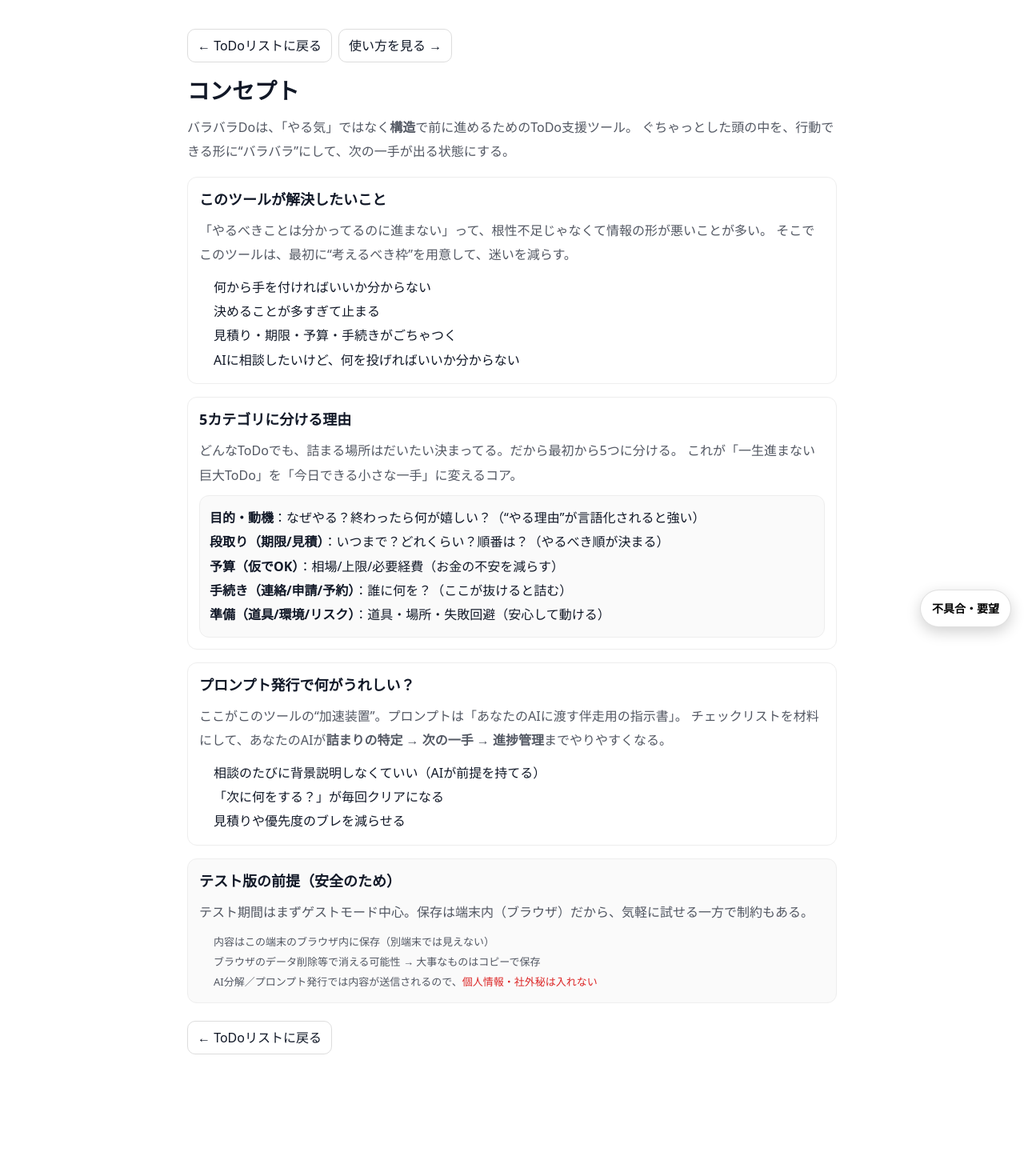
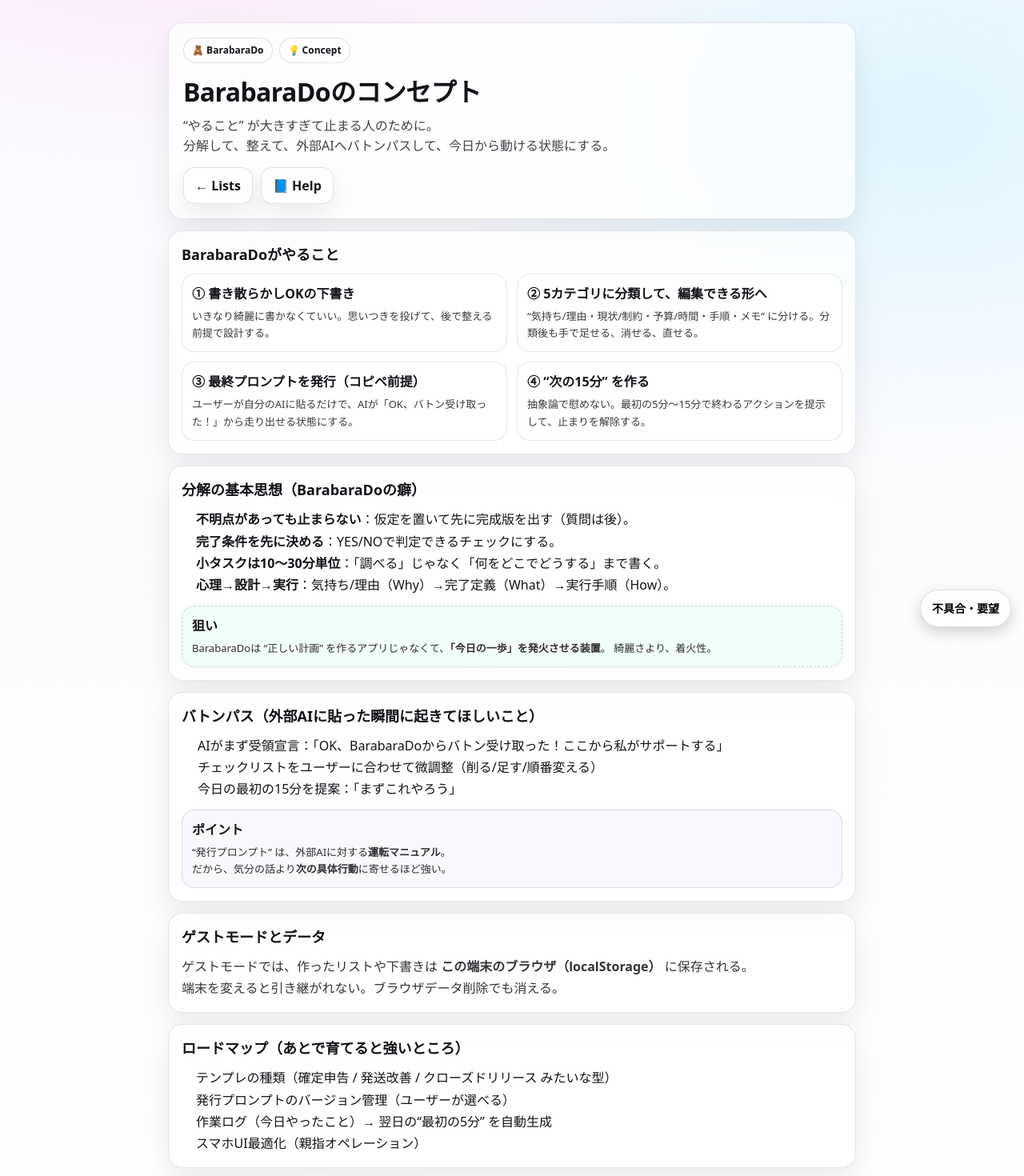
Before and after one commit to momoiropj/barabarado, a Next.js app: page /concept in a window 1280 px wide. Shown: the top 1470 px of the page at 80% size. Before the commit the page ends 1342 px from the top, so only its background shows below. Built offline with nearby package versions, Linux system fonts and the light colour scheme.

Commit message:
Add concept page with CSS module

```diff
--- /dev/null
+++ b/app/concept/page.module.css
@@ -0,0 +1,188 @@
+.main {
+  min-height: 100vh;
+  padding: 28px 18px;
+  background: radial-gradient(1200px 600px at 20% -10%, rgba(255, 210, 245, 0.55), transparent 60%),
+    radial-gradient(1000px 700px at 90% 10%, rgba(200, 240, 255, 0.55), transparent 60%),
+    linear-gradient(180deg, rgba(250, 250, 255, 0.9), rgba(255, 255, 255, 1));
+  color: #141218;
+}
+
+.container {
+  max-width: 860px;
+  margin: 0 auto;
+}
+
+.header {
+  padding: 18px;
+  border: 1px solid rgba(20, 18, 24, 0.1);
+  border-radius: 18px;
+  background: rgba(255, 255, 255, 0.75);
+  box-shadow: 0 18px 40px rgba(19, 17, 23, 0.08);
+  backdrop-filter: blur(10px);
+}
+
+.pills {
+  display: flex;
+  gap: 8px;
+  flex-wrap: wrap;
+}
+
+.pill {
+  padding: 6px 10px;
+  border-radius: 999px;
+  border: 1px solid rgba(20, 18, 24, 0.12);
+  background: rgba(255, 255, 255, 0.7);
+  font-weight: 800;
+  font-size: 12px;
+}
+
+.title {
+  margin: 12px 0 6px 0;
+  font-size: 32px;
+  font-weight: 900;
+  letter-spacing: -0.02em;
+}
+
+.subtitle {
+  margin: 0;
+  opacity: 0.8;
+  line-height: 1.55;
+}
+
+.nav {
+  margin-top: 14px;
+  display: flex;
+  gap: 10px;
+  flex-wrap: wrap;
+}
+
+.navBtn {
+  display: inline-flex;
+  align-items: center;
+  gap: 8px;
+  padding: 10px 14px;
+  border-radius: 14px;
+  border: 1px solid rgba(20, 18, 24, 0.12);
+  background: rgba(255, 255, 255, 0.75);
+  text-decoration: none;
+  color: inherit;
+  font-weight: 900;
+  box-shadow: 0 12px 30px rgba(19, 17, 23, 0.08);
+  transition: transform 120ms ease, box-shadow 120ms ease;
+}
+
+.navBtn:hover {
+  transform: translateY(-1px);
+  box-shadow: 0 18px 40px rgba(19, 17, 23, 0.1);
+}
+
+.card {
+  margin-top: 14px;
+  padding: 16px;
+  border: 1px solid rgba(20, 18, 24, 0.1);
+  border-radius: 18px;
+  background: rgba(255, 255, 255, 0.78);
+  box-shadow: 0 18px 40px rgba(19, 17, 23, 0.08);
+  backdrop-filter: blur(10px);
+}
+
+.h2 {
+  margin: 0 0 10px 0;
+  font-size: 18px;
+  font-weight: 900;
+}
+
+.p {
+  margin: 0;
+  line-height: 1.7;
+  opacity: 0.86;
+}
+
+.ul {
+  margin: 0;
+  padding-left: 18px;
+  line-height: 1.7;
+}
+
+.ol {
+  margin: 0;
+  padding-left: 20px;
+  line-height: 1.7;
+}
+
+.grid2 {
+  margin-top: 10px;
+  display: grid;
+  gap: 12px;
+  grid-template-columns: 1fr;
+}
+
+@media (min-width: 760px) {
+  .grid2 {
+    grid-template-columns: 1fr 1fr;
+  }
+}
+
+.feature {
+  padding: 12px;
+  border-radius: 16px;
+  border: 1px solid rgba(20, 18, 24, 0.1);
+  background: rgba(255, 255, 255, 0.75);
+}
+
+.featureTitle {
+  font-weight: 900;
+  margin-bottom: 6px;
+}
+
+.featureText {
+  margin: 0;
+  opacity: 0.84;
+  line-height: 1.65;
+  font-size: 13px;
+}
+
+.callout {
+  margin-top: 12px;
+  border-radius: 16px;
+  border: 1px dashed rgba(20, 18, 24, 0.18);
+  background: rgba(230, 255, 245, 0.55);
+  padding: 12px;
+}
+
+.calloutTitle {
+  font-weight: 900;
+  margin-bottom: 6px;
+}
+
+.calloutText {
+  opacity: 0.88;
+  line-height: 1.6;
+  font-size: 13px;
+}
+
+.noteBox {
+  margin-top: 12px;
+  border-radius: 16px;
+  border: 1px solid rgba(20, 18, 24, 0.12);
+  background: rgba(245, 245, 255, 0.65);
+  padding: 12px;
+}
+
+.noteTitle {
+  font-weight: 900;
+  margin-bottom: 6px;
+}
+
+.noteText {
+  opacity: 0.88;
+  line-height: 1.6;
+  font-size: 13px;
+}
+
+.footer {
+  margin-top: 14px;
+  display: flex;
+  gap: 10px;
+  flex-wrap: wrap;
+}
--- a/app/concept/page.tsx
+++ b/app/concept/page.tsx
@@ -1,131 +1,141 @@
+import type { Metadata } from "next";
 import Link from "next/link";
+import styles from "./page.module.css";
 
-export const dynamic = "force-dynamic";
+export const metadata: Metadata = {
+  title: "Concept | BarabaraDo",
+};
 
 export default function ConceptPage() {
-  const S = {
-    page: { padding: 24, maxWidth: 860, margin: "0 auto" as const },
-    title: { fontSize: 28, fontWeight: 900, margin: 0 },
-    sub: { marginTop: 10, color: "var(--muted)", lineHeight: 1.9 },
-    card: {
-      marginTop: 16,
-      padding: 14,
-      border: "1px solid var(--border2)",
-      borderRadius: 12,
-      background: "var(--card)",
-    },
-    note: {
-      marginTop: 16,
-      padding: 14,
-      border: "1px solid var(--border2)",
-      borderRadius: 12,
-      background: "var(--card2)",
-    },
-    h2: { margin: 0, fontSize: 18, fontWeight: 900 },
-    h3: { margin: "12px 0 0", fontSize: 15, fontWeight: 800 },
-    ul: { marginTop: 10, paddingLeft: 18, lineHeight: 1.9 },
-    btnLink: {
-      display: "inline-block",
-      border: "1px solid var(--border)",
-      borderRadius: 10,
-      padding: "8px 12px",
-      textDecoration: "none",
-      background: "var(--control-bg)",
-      color: "var(--control-text)",
-    },
-    btnRow: { marginTop: 12, display: "flex", gap: 8, flexWrap: "wrap" as const },
-    danger: { color: "var(--danger)" },
-    quote: {
-      marginTop: 10,
-      padding: 12,
-      border: "1px solid var(--border2)",
-      borderRadius: 12,
-      background: "var(--card2)",
-      lineHeight: 1.9,
-    },
-  };
+  return (
+    <main className={styles.main}>
+      <div className={styles.container}>
+        <header className={styles.header}>
+          <div className={styles.pills}>
+            <span className={styles.pill}>🧸 BarabaraDo</span>
+            <span className={styles.pill}>💡 Concept</span>
+          </div>
 
-  return (
-    <main style={S.page}>
-      {/* 上：導線 */}
-      <div style={S.btnRow}>
-        <Link href="/lists" style={S.btnLink}>
-          ← ToDoリストに戻る
-        </Link>
-        <Link href="/help" style={S.btnLink}>
-          使い方を見る →
-        </Link>
-      </div>
+          <h1 className={styles.title}>BarabaraDoのコンセプト</h1>
+          <p className={styles.subtitle}>
+            “やること” が大きすぎて止まる人のために。<br />
+            分解して、整えて、外部AIへバトンパスして、今日から動ける状態にする。
+          </p>
 
-      <h1 style={{ ...S.title, marginTop: 14 }}>コンセプト</h1>
-      <p style={S.sub}>
-        バラバラDoは、「やる気」ではなく<b>構造</b>で前に進めるためのToDo支援ツール。
-        ぐちゃっとした頭の中を、行動できる形に“バラバラ”にして、次の一手が出る状態にする。
-      </p>
+          <nav className={styles.nav}>
+            <Link className={styles.navBtn} href="/lists">
+              ← Lists
+            </Link>
+            <Link className={styles.navBtn} href="/help">
+              📘 Help
+            </Link>
+          </nav>
+        </header>
 
-      <section style={S.card}>
-        <h2 style={S.h2}>このツールが解決したいこと</h2>
-        <p style={S.sub}>
-          「やるべきことは分かってるのに進まない」って、根性不足じゃなくて情報の形が悪いことが多い。
-          そこでこのツールは、最初に“考えるべき枠”を用意して、迷いを減らす。
-        </p>
-        <ul style={S.ul}>
-          <li>何から手を付ければいいか分からない</li>
-          <li>決めることが多すぎて止まる</li>
-          <li>見積り・期限・予算・手続きがごちゃつく</li>
-          <li>AIに相談したいけど、何を投げればいいか分からない</li>
-        </ul>
-      </section>
+        <section className={styles.card}>
+          <h2 className={styles.h2}>BarabaraDoがやること</h2>
+          <div className={styles.grid2}>
+            <div className={styles.feature}>
+              <div className={styles.featureTitle}>① 書き散らかしOKの下書き</div>
+              <p className={styles.featureText}>
+                いきなり綺麗に書かなくていい。思いつきを投げて、後で整える前提で設計する。
+              </p>
+            </div>
 
-      <section style={S.card}>
-        <h2 style={S.h2}>5カテゴリに分ける理由</h2>
-        <p style={S.sub}>
-          どんなToDoでも、詰まる場所はだいたい決まってる。だから最初から5つに分ける。
-          これが「一生進まない巨大ToDo」を「今日できる小さな一手」に変えるコア。
-        </p>
+            <div className={styles.feature}>
+              <div className={styles.featureTitle}>② 5カテゴリに分類して、編集できる形へ</div>
+              <p className={styles.featureText}>
+                “気持ち/理由・現状/制約・予算/時間・手順・メモ” に分ける。分類後も手で足せる、消せる、直せる。
+              </p>
+            </div>
 
-        <div style={S.quote}>
-          <b>目的・動機</b>：なぜやる？終わったら何が嬉しい？（“やる理由”が言語化されると強い）<br />
-          <b>段取り（期限/見積）</b>：いつまで？どれくらい？順番は？（やるべき順が決まる）<br />
-          <b>予算（仮でOK）</b>：相場/上限/必要経費（お金の不安を減らす）<br />
-          <b>手続き（連絡/申請/予約）</b>：誰に何を？（ここが抜けると詰む）<br />
-          <b>準備（道具/環境/リスク）</b>：道具・場所・失敗回避（安心して動ける）
-        </div>
-      </section>
+            <div className={styles.feature}>
+              <div className={styles.featureTitle}>③ 最終プロンプトを発行（コピペ前提）</div>
+              <p className={styles.featureText}>
+                ユーザーが自分のAIに貼るだけで、AIが「OK、バトン受け取った！」から走り出せる状態にする。
+              </p>
+            </div>
 
-      <section style={S.card}>
-        <h2 style={S.h2}>プロンプト発行で何がうれしい？</h2>
-        <p style={S.sub}>
-          ここがこのツールの“加速装置”。プロンプトは「あなたのAIに渡す伴走用の指示書」。
-          チェックリストを材料にして、あなたのAIが<b>詰まりの特定 → 次の一手 → 進捗管理</b>までやりやすくなる。
-        </p>
-        <ul style={S.ul}>
-          <li>相談のたびに背景説明しなくていい（AIが前提を持てる）</li>
-          <li>「次に何をする？」が毎回クリアになる</li>
-          <li>見積りや優先度のブレを減らせる</li>
-        </ul>
-      </section>
+            <div className={styles.feature}>
+              <div className={styles.featureTitle}>④ “次の15分” を作る</div>
+              <p className={styles.featureText}>
+                抽象論で慰めない。最初の5分〜15分で終わるアクションを提示して、止まりを解除する。
+              </p>
+            </div>
+          </div>
+        </section>
 
-      <section style={S.note}>
-        <h2 style={S.h2}>テスト版の前提（安全のため）</h2>
-        <p style={S.sub}>
-          テスト期間はまずゲストモード中心。保存は端末内（ブラウザ）だから、気軽に試せる一方で制約もある。
-        </p>
-        <ul style={{ ...S.ul, color: "var(--muted)", fontSize: 13 }}>
-          <li>内容はこの端末のブラウザ内に保存（別端末では見えない）</li>
-          <li>ブラウザのデータ削除等で消える可能性 → 大事なものはコピーで保存</li>
-          <li>
-            AI分解／プロンプト発行では内容が送信されるので、
-            <span style={S.danger}>個人情報・社外秘は入れない</span>
-          </li>
-        </ul>
-      </section>
+        <section className={styles.card}>
+          <h2 className={styles.h2}>分解の基本思想（BarabaraDoの癖）</h2>
+          <ul className={styles.ul}>
+            <li>
+              <b>不明点があっても止まらない</b>：仮定を置いて先に完成版を出す（質問は後）。
+            </li>
+            <li>
+              <b>完了条件を先に決める</b>：YES/NOで判定できるチェックにする。
+            </li>
+            <li>
+              <b>小タスクは10〜30分単位</b>：「調べる」じゃなく「何をどこでどうする」まで書く。
+            </li>
+            <li>
+              <b>心理→設計→実行</b>：気持ち/理由（Why）→完了定義（What）→実行手順（How）。
+            </li>
+          </ul>
 
-      {/* 下：戻る */}
-      <div style={{ ...S.btnRow, marginTop: 22 }}>
-        <Link href="/lists" style={S.btnLink}>
-          ← ToDoリストに戻る
-        </Link>
+          <div className={styles.callout}>
+            <div className={styles.calloutTitle}>狙い</div>
+            <div className={styles.calloutText}>
+              BarabaraDoは “正しい計画” を作るアプリじゃなくて、<b>「今日の一歩」を発火させる装置</b>。
+              綺麗さより、着火性。
+            </div>
+          </div>
+        </section>
+
+        <section className={styles.card}>
+          <h2 className={styles.h2}>バトンパス（外部AIに貼った瞬間に起きてほしいこと）</h2>
+          <ol className={styles.ol}>
+            <li>
+              AIがまず受領宣言：「OK、BarabaraDoからバトン受け取った！ここから私がサポートする」
+            </li>
+            <li>チェックリストをユーザーに合わせて微調整（削る/足す/順番変える）</li>
+            <li>今日の最初の15分を提案：「まずこれやろう」</li>
+          </ol>
+
+          <div className={styles.noteBox}>
+            <div className={styles.noteTitle}>ポイント</div>
+            <div className={styles.noteText}>
+              “発行プロンプト” は、外部AIに対する<b>運転マニュアル</b>。<br />
+              だから、気分の話より<b>次の具体行動</b>に寄せるほど強い。
+            </div>
+          </div>
+        </section>
+
+        <section className={styles.card}>
+          <h2 className={styles.h2}>ゲストモードとデータ</h2>
+          <p className={styles.p}>
+            ゲストモードでは、作ったリストや下書きは <b>この端末のブラウザ（localStorage）</b> に保存される。<br />
+            端末を変えると引き継がれない。ブラウザデータ削除でも消える。
+          </p>
+        </section>
+
+        <section className={styles.card}>
+          <h2 className={styles.h2}>ロードマップ（あとで育てると強いところ）</h2>
+          <ul className={styles.ul}>
+            <li>テンプレの種類（確定申告 / 発送改善 / クローズドリリース みたいな型）</li>
+            <li>発行プロンプトのバージョン管理（ユーザーが選べる）</li>
+            <li>作業ログ（今日やったこと）→ 翌日の“最初の5分” を自動生成</li>
+            <li>スマホUI最適化（親指オペレーション）</li>
+          </ul>
+        </section>
+
+        <footer className={styles.footer}>
+          <Link className={styles.navBtn} href="/lists">
+            ← Listsへ戻って使う
+          </Link>
+          <Link className={styles.navBtn} href="/help">
+            📘 Helpを見る
+          </Link>
+        </footer>
       </div>
     </main>
   );
```
